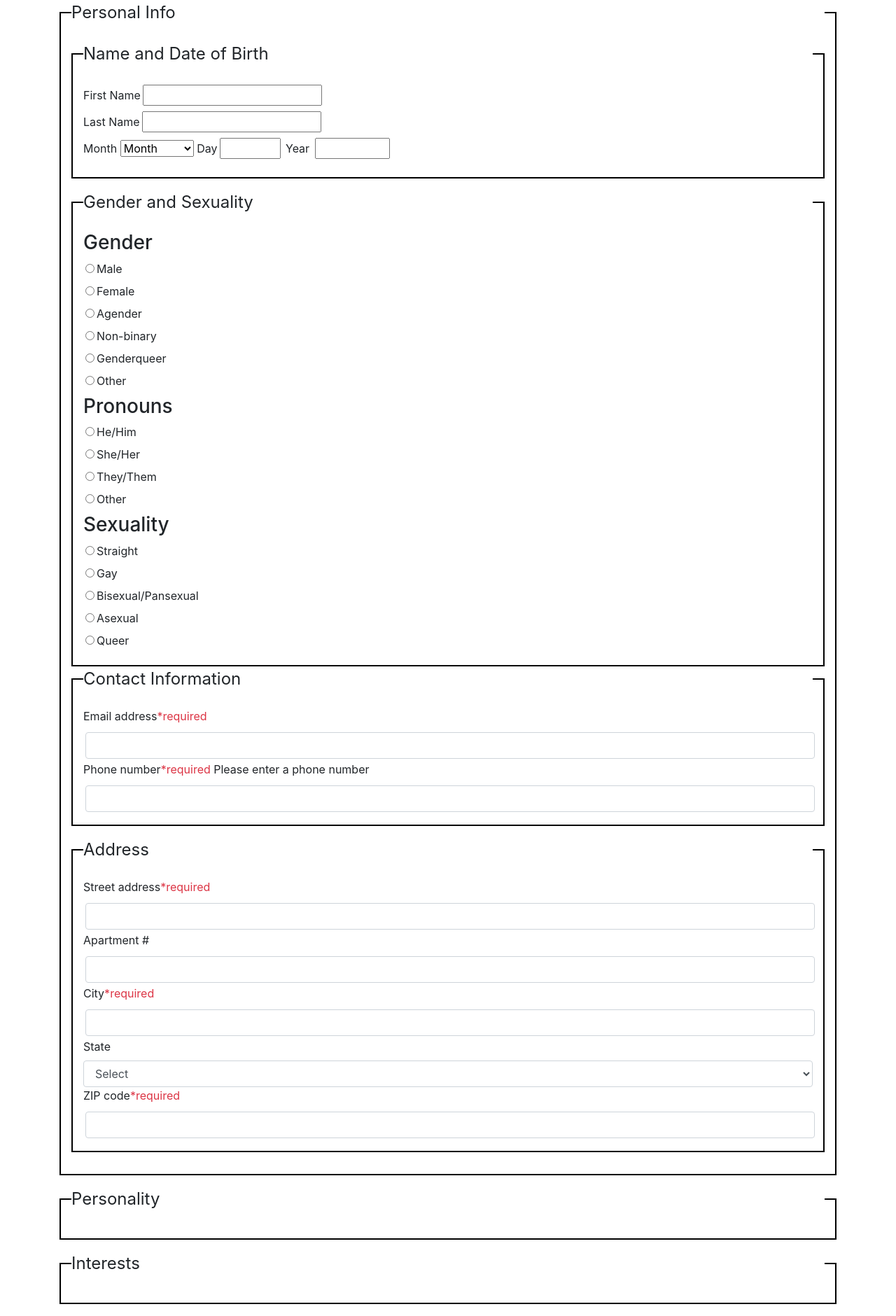
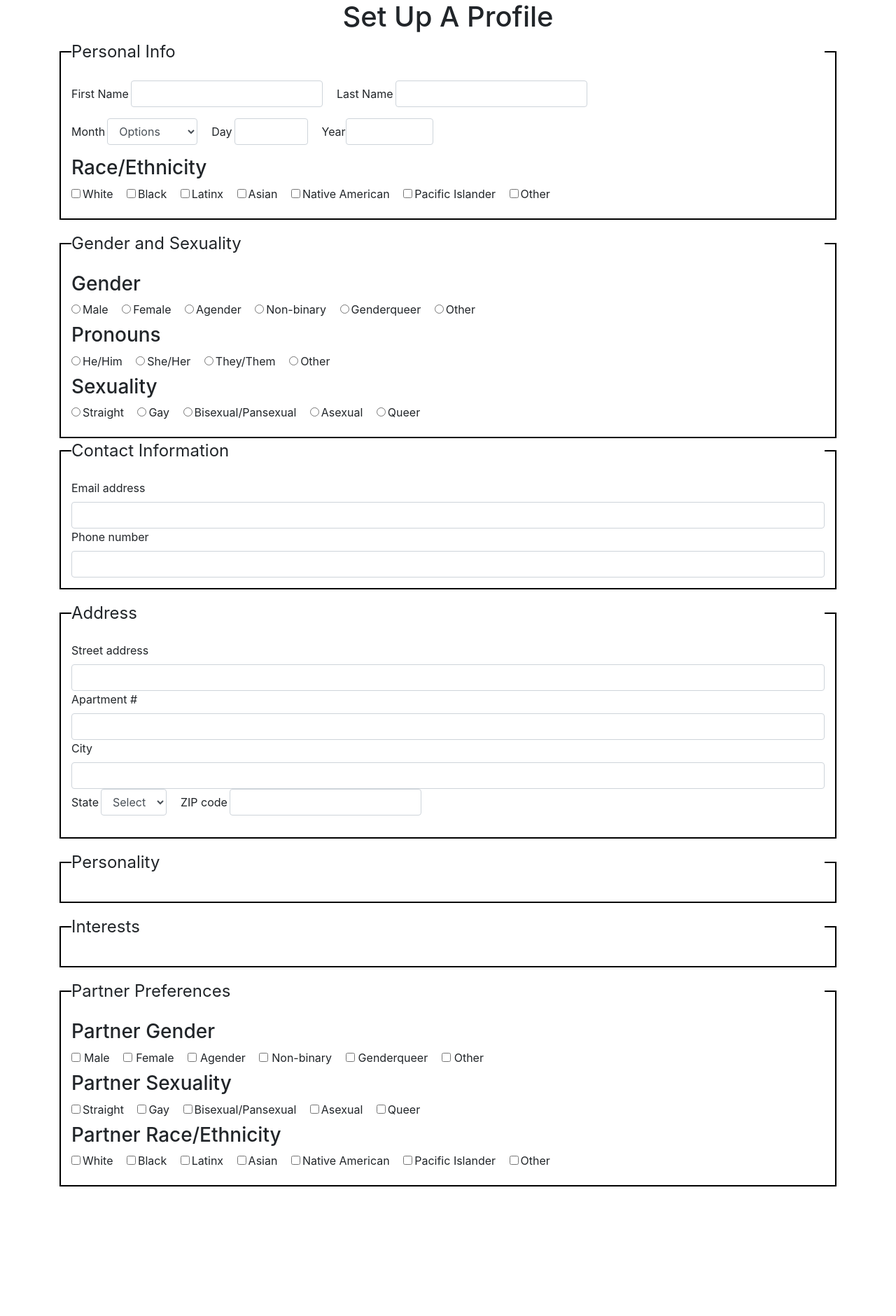
Before and after one commit to dystopiceyre/dating, a PHP site: page /views/profile.html in a window 1280 px wide. Shown: the top 1880 px of the page at 70% size. After the commit the page ends 1695 px from the top, so only its background shows below. Run offline with PHP 8.4, Linux system fonts and the light colour scheme; some libraries are stand-ins or nearby versions.

Commit message:
Added more form styles, deleted preliminary validation so I can add it all at once later, corrected links, and added content to profile.html

```diff
--- a/styles/styles.css
+++ b/styles/styles.css
@@ -7,6 +7,10 @@ h1 {
     text-align: center;
 }
 
-input {
-    margin: 3px;
+.form-inline .form-control  {
+    margin-right: 20px;
 }
+
+input, label, select {
+    margin-right: 3px;
+}
--- a/views/home.html
+++ b/views/home.html
@@ -7,6 +7,7 @@
     <link href="/328/dating/styles/styles.css" rel="stylesheet">
 </head>
 <body>
+<div class="container">
     <h1>Title</h1>
     <img src="/dating/images/pemberley.jpg" alt="a large estate with a moat in front">
     <h2>Blah blah info</h2>
@@ -16,9 +17,10 @@
     <blockquote>Quote Two</blockquote>
     <blockquote>Quote Three</blockquote>
 
-<a href="profile.html">
+    <a href="../views/profile.html" target="_blank">
         <button>Create A Profile!</button>
     </a>
+</div>
 
 <script src="js/jquery.slim.min.js"></script>
 <script src="js/popper.min.js"></script>
--- a/views/profile.html
+++ b/views/profile.html
@@ -8,16 +8,19 @@
 </head>
 <body>
 <div class="container">
+    <h1>Set Up A Profile</h1>
     <fieldset class="form-group" id="personal-info">
         <legend>Personal Info</legend>
-        <fieldset class="form-group" id="basic">
-            <legend>Name and Date of Birth</legend>
-            <label for="first-name">First Name</label><input type="text" id="first-name"><br>
-            <label for="last-name">Last Name</label><input type="text" id="last-name"><br>
-
+        <div class="form-group form-inline" id="basic">
+            <label for="first-name">First Name</label><input type="text" id="first-name"
+                                                             class="form-control required-input"><br>
+            <label for="last-name">Last Name</label><input type="text" id="last-name"
+                                                           class="form-control required-input"><br>
+        </div>
+        <div class="form-group form-inline">
             <label for="month">Month</label>
-            <select id="month">
-                <option value="month-pholder">Month</option>
+            <select id="month" class="form-control required-input form-inline">
+                <option value="month-pholder">Options</option>
                 <option value="1">January</option>
                 <option value="2">February</option>
                 <option value="3">March</option>
@@ -31,92 +34,157 @@
                 <option value="11">November</option>
                 <option value="12">December</option>
             </select>
-            <label for="day">Day</label><input type="number" min="1" max="31" id="day">
+            <label for="day">Day</label><input type="number" min="1" max="31" id="day"
+                                               class="form-control required-input form-inline">
             <label>Year
-                <input type="number" min="1920" max="2002">
+                <input type="number" min="1920" max="2002" class="form-control required-input form-inline">
             </label>
-<!--            TODO: race-->
+        </div>
+        <h3>Race/Ethnicity</h3>
+        <div class="form-check form-check-inline">
+            <label>
+                <input type="checkbox" name="race" value="white">White
+            </label><br>
+        </div>
+        <div class="form-check form-check-inline">
+            <label>
+                <input type="checkbox" name="race" value="black">Black
+            </label><br>
+        </div>
+        <div class="form-check form-check-inline">
+            <label>
+                <input type="checkbox" name="race" value="latinx">Latinx
+            </label><br>
+        </div>
+        <div class="form-check form-check-inline">
+            <label>
+                <input type="checkbox" name="race" value="asian">Asian
+            </label><br>
+        </div>
+        <div class="form-check form-check-inline">
+            <label>
+                <input type="checkbox" name="race" value="native">Native American
+            </label><br>
+        </div>
+        <div class="form-check form-check-inline">
+            <label>
+                <input type="checkbox" name="race" value="pi">Pacific Islander
+            </label><br>
+        </div>
+        <div class="form-check form-check-inline">
+            <label>
+                <input type="checkbox" name="race" value="other-race">Other
+            </label><br>
+        </div>
     </fieldset>
 
     <fieldset>
         <legend>Gender and Sexuality</legend>
         <h3>Gender</h3>
+        <div class="form-check form-check-inline">
             <label>
                 <input type="radio" name="gender" value="male">Male
             </label><br>
+        </div>
+        <div class="form-check form-check-inline">
             <label>
                 <input type="radio" name="gender" value="female">Female
             </label><br>
+        </div>
+        <div class="form-check form-check-inline">
             <label>
                 <input type="radio" name="gender" value="agender">Agender
             </label><br>
+        </div>
+        <div class="form-check form-check-inline">
             <label>
                 <input type="radio" name="gender" value="nonbinary">Non-binary
             </label><br>
+        </div>
+        <div class="form-check form-check-inline">
             <label>
                 <input type="radio" name="gender" value="genderqueer">Genderqueer
             </label><br>
+        </div>
+        <div class="form-check form-check-inline">
             <label>
                 <input type="radio" name="gender" value="other">Other
             </label><br>
+        </div>
 
         <h3>Pronouns</h3>
+        <div class="form-check form-check-inline">
             <label>
                 <input type="radio" name="pronouns" value="hehim">He/Him
             </label><br>
+        </div>
+        <div class="form-check form-check-inline">
             <label>
                 <input type="radio" name="pronouns" value="sheher">She/Her
             </label><br>
+        </div>
+        <div class="form-check form-check-inline">
             <label>
                 <input type="radio" name="pronouns" value="theythem">They/Them
             </label><br>
+        </div>
+        <div class="form-check form-check-inline">
             <label>
                 <input type="radio" name="pronouns" value="other">Other
             </label><br>
+        </div>
 
         <h3>Sexuality</h3>
+        <div class="form-check form-check-inline">
             <label>
                 <input type="radio" name="sexuality" value="straight">Straight
             </label><br>
+        </div>
+        <div class="form-check form-check-inline">
             <label>
                 <input type="radio" name="sexuality" value="gay">Gay
             </label><br>
+        </div>
+        <div class="form-check form-check-inline">
             <label>
                 <input type="radio" name="sexuality" value="bipan">Bisexual/Pansexual
             </label><br>
+        </div>
+        <div class="form-check form-check-inline">
             <label>
                 <input type="radio" name="sexuality" value="ace">Asexual
             </label><br>
+        </div>
+        <div class="form-check form-check-inline">
             <label>
                 <input type="radio" name="sexuality" value="queer">Queer
             </label><br>
+        </div>
     </fieldset>
 
     <fieldset class="form-group" id="contact">
         <legend>Contact Information</legend>
-            <label for="email">Email address<span class="text-danger err" id="email-err">*required</span></label>
+        <label for="email">Email address</label>
         <input type="text" class="form-control required-input" name="email-address" id="email">
 
-            <label for="phone">Phone number<span class="text-danger err" id="phone-err">*required</span></label>
-            <span class="err" id="err-phone">
-                Please enter a phone number
-            </span>
+        <label for="phone">Phone number</label>
         <input type="text" class="form-control required-input" name="phone-number" id="phone">
     </fieldset>
 
     <fieldset class="form-group" id="address">
         <legend>Address</legend>
-            <label for="street1">Street address<span class="text-danger required-inputErr">*required</span></label>
+        <label for="street1">Street address</label>
         <input type="text" class="form-control required-input" name="address-street" id="street1">
 
         <label for="street2">Apartment #</label>
         <input type="text" class="form-control" name="apt" id="street2">
 
-            <label for="city">City<span class="text-danger required-inputErr">*required</span></label>
+        <label for="city">City</label>
         <input type="text" class="form-control required-input" name="city" id="city">
 
+        <div class="form-group form-inline">
             <label for="state">State</label>
-            <select class="form-control" name="state" id="state">
+            <select class="form-control required-input" name="state" id="state">
                 <option value="select">Select</option>
                 <option value="AL">AL</option>
                 <option value="AK">AK</option>
@@ -171,8 +239,9 @@
                 <option value="WY">WY</option>
             </select>
 
-            <label for="zip">ZIP code<span class="text-danger required-inputErr">*required</span></label>
+            <label for="zip">ZIP code</label>
             <input type="text" class="form-control required-input" name="zip" id="zip">
+        </div>
     </fieldset>
     </fieldset>
 
@@ -189,42 +258,99 @@
     <fieldset class="form-group" id="partner-pref">
         <legend>Partner Preferences</legend>
         <h3>Partner Gender</h3>
+        <div class="form-check form-check-inline">
             <label>
-            <input type="checkbox" name="gender" value="male-partner">Male
+                <input type="checkbox" class="form-check-input" name="gender" value="male-partner" class="form-check">Male
             </label><br>
+        </div>
+        <div class="form-check form-check-inline">
             <label>
-            <input type="checkbox" name="gender" value="female-partner">Female
+                <input type="checkbox" class="form-check-input" name="gender" value="female-partner">Female
             </label><br>
+        </div>
+        <div class="form-check form-check-inline">
             <label>
-            <input type="checkbox" name="gender" value="agender-partner">Agender
+                <input type="checkbox" class="form-check-input" name="gender" value="agender-partner">Agender
             </label><br>
+        </div>
+        <div class="form-check form-check-inline">
             <label>
-            <input type="checkbox" name="gender" value="nonbinary-partner">Non-binary
+                <input type="checkbox" class="form-check-input" name="gender" value="nonbinary-partner">Non-binary
             </label><br>
+        </div>
+        <div class="form-check form-check-inline">
             <label>
-            <input type="checkbox" name="gender" value="genderqueer-partner">Genderqueer
+                <input type="checkbox" class="form-check-input" name="gender" value="genderqueer-partner">Genderqueer
             </label><br>
+        </div>
+        <div class="form-check form-check-inline">
             <label>
-            <input type="checkbox" name="gender" value="other-partner">Other
+                <input type="checkbox" class="form-check-input" name="gender" value="other-partner">Other
             </label><br>
-
+        </div>
 
         <h3>Partner Sexuality</h3>
+        <div class="form-check form-check-inline">
             <label>
                 <input type="checkbox" name="sexuality" value="straight-partner">Straight
             </label><br>
+        </div>
+        <div class="form-check form-check-inline">
             <label>
                 <input type="checkbox" name="sexuality" value="gay-partner">Gay
             </label><br>
+        </div>
+        <div class="form-check form-check-inline">
             <label>
                 <input type="checkbox" name="sexuality" value="bipan-partner">Bisexual/Pansexual
             </label><br>
+        </div>
+        <div class="form-check form-check-inline">
             <label>
                 <input type="checkbox" name="sexuality" value="ace-partner">Asexual
             </label><br>
+        </div>
+        <div class="form-check form-check-inline">
             <label>
                 <input type="checkbox" name="sexuality" value="queer-partner">Queer
             </label><br>
+        </div>
+        <h3>Partner Race/Ethnicity</h3>
+        <div class="form-check form-check-inline">
+            <label>
+                <input type="checkbox" name="race" value="white-partner">White
+            </label><br>
+        </div>
+        <div class="form-check form-check-inline">
+            <label>
+                <input type="checkbox" name="race" value="black-partner">Black
+            </label><br>
+        </div>
+        <div class="form-check form-check-inline">
+            <label>
+                <input type="checkbox" name="race" value="latinx-partner">Latinx
+            </label><br>
+        </div>
+        <div class="form-check form-check-inline">
+            <label>
+                <input type="checkbox" name="race" value="asian-partner">Asian
+            </label><br>
+        </div>
+        <div class="form-check form-check-inline">
+            <label>
+                <input type="checkbox" name="race" value="native-partner">Native American
+            </label><br>
+        </div>
+        <div class="form-check form-check-inline">
+            <label>
+                <input type="checkbox" name="race" value="pi-partner">Pacific Islander
+            </label><br>
+        </div>
+        <div class="form-check form-check-inline">
+            <label>
+                <input type="checkbox" name="race" value="other-race-partner">Other
+            </label><br>
+        </div>
 
         <!--        //long distance-->
         <!--        //serious or casual-->
```
Lines whose indentation alone changed are shown as unchanged.
